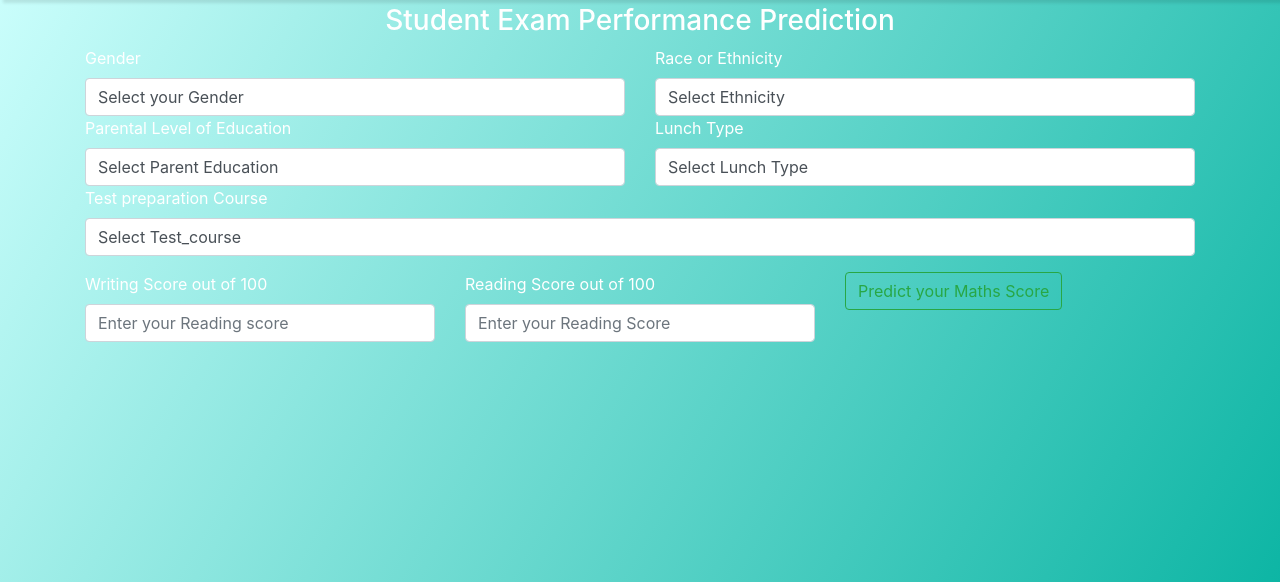
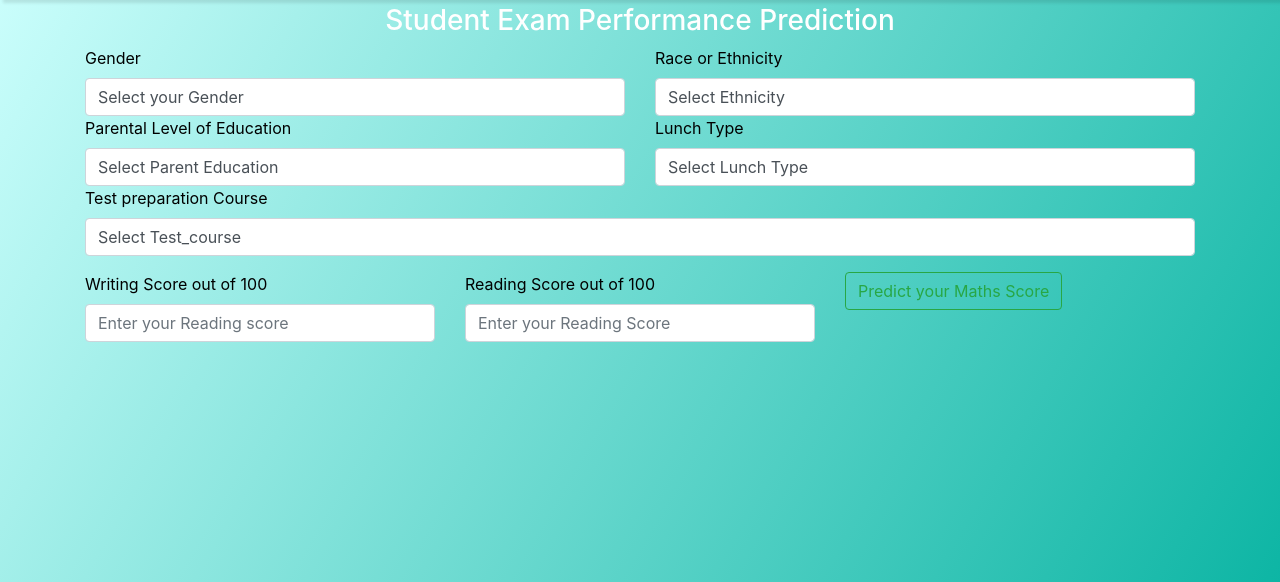
Before and after one commit to ritikaradh/Student-Marks-Prediction-System, a Flask app: page /home in a window 1280 px wide. Shown: the part 50-632 px from the top of the page. Run offline with Flask 3, Linux system fonts and the light colour scheme; some libraries are stand-ins or nearby versions.

Commit message:
changed the color

```diff
--- a/static/home.css
+++ b/static/home.css
@@ -22,3 +22,7 @@ body {
 text-align: center;
 
 }
+
+form{
+    color: black;
+}
```
